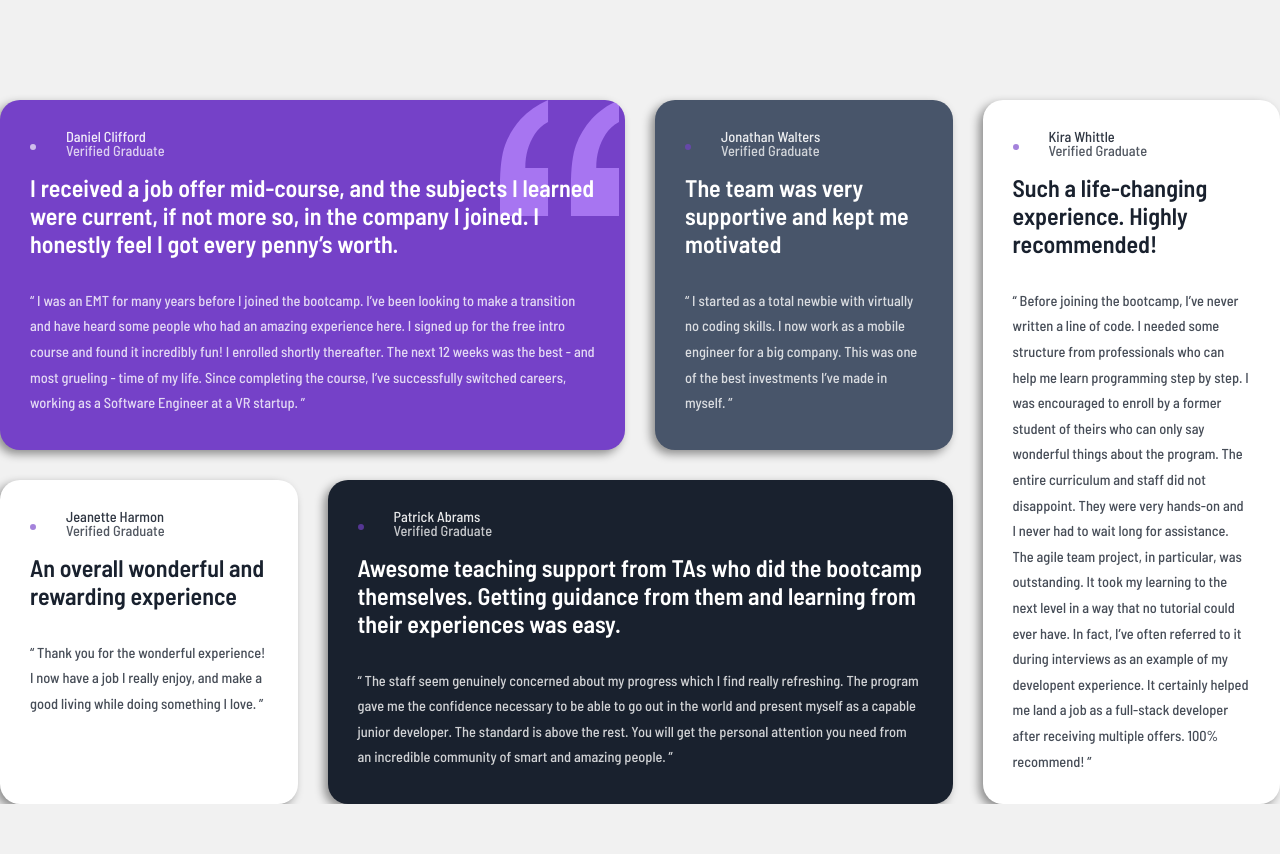
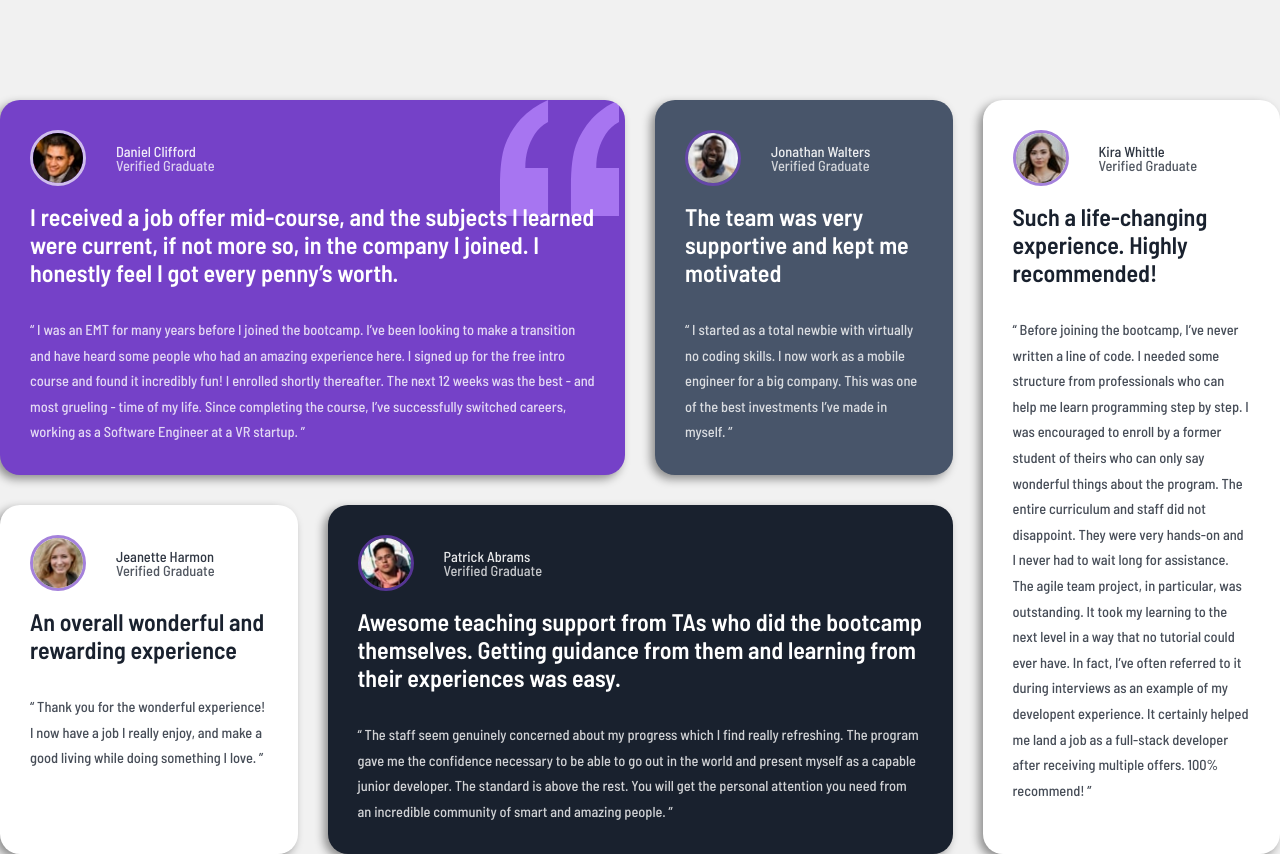
Before and after one commit to Fqthom/Testimonials, a plain HTML site: page index.html in a window 1280 px wide. Before the commit the page ends 804 px from the top, so only its background shows below. Drawn offline with Linux system fonts and the light colour scheme; the site is published under a folder, as on GitHub Pages, so addresses that start at the root find nothing.

Commit message:
Update index.html

```diff
--- a/index.html
+++ b/index.html
@@ -4,7 +4,7 @@
   <meta charset="UTF-8">
   <meta name="viewport" content="width=device-width, initial-scale=1.0"> <!-- displays site properly based on user's device -->
 
-  <link rel="icon" type="image/png" sizes="32x32" href="./images/favicon-32x32.png">
+  <link rel="icon" type="image/png" sizes="32x32" href="Testimonials/images/favicon-32x32.png">
   <!-- CSS Reset -->
   <link rel="stylesheet" href="css-reset.css">
   <!-- Fonts -->
@@ -23,7 +23,7 @@
       <div class="card1 sink">
         <div class="name">
             <div class="headshot">
-            <img src="/images/image-daniel.jpg" alt="" id="purpleheadshot">
+            <img src="Testimonials/images/image-daniel.jpg" alt="" id="purpleheadshot">
             </div>
             <div class="title">
               <h1>Daniel Clifford</h1>
@@ -46,7 +46,7 @@
       <div class="card2 sink">
         <div class="name">
           <div class="headshot">
-          <img src="/images/image-jonathan.jpg" alt="">
+          <img src="Testimonials/images/image-jonathan.jpg" alt="">
           </div>
           <div class="title">
             <h1>Jonathan Walters</h1>
@@ -63,7 +63,7 @@
 
         <div class="name">
           <div class="headshot">
-          <img src="/images/image-kira.jpg" alt="">
+          <img src="Testimonials/images/image-kira.jpg" alt="">
           </div>
           <div class="title">
             <h1>Kira Whittle</h1>
@@ -85,7 +85,7 @@
       <div class="card4 sink">
         <div class="name">
           <div class="headshot">
-          <img src="/images/image-jeanette.jpg" alt="">
+          <img src="Testimonials/images/image-jeanette.jpg" alt="">
           </div>
           <div class="title">
             <h1>Jeanette Harmon</h1>
@@ -99,7 +99,7 @@
       <div class="card5 sink">
         <div class="name">
           <div class="headshot">
-          <img src="/images/image-patrick.jpg" alt="">
+          <img src="Testimonials/images/image-patrick.jpg" alt="">
           </div>
           <div class="title">
             <h1>Patrick Abrams</h1>
```
